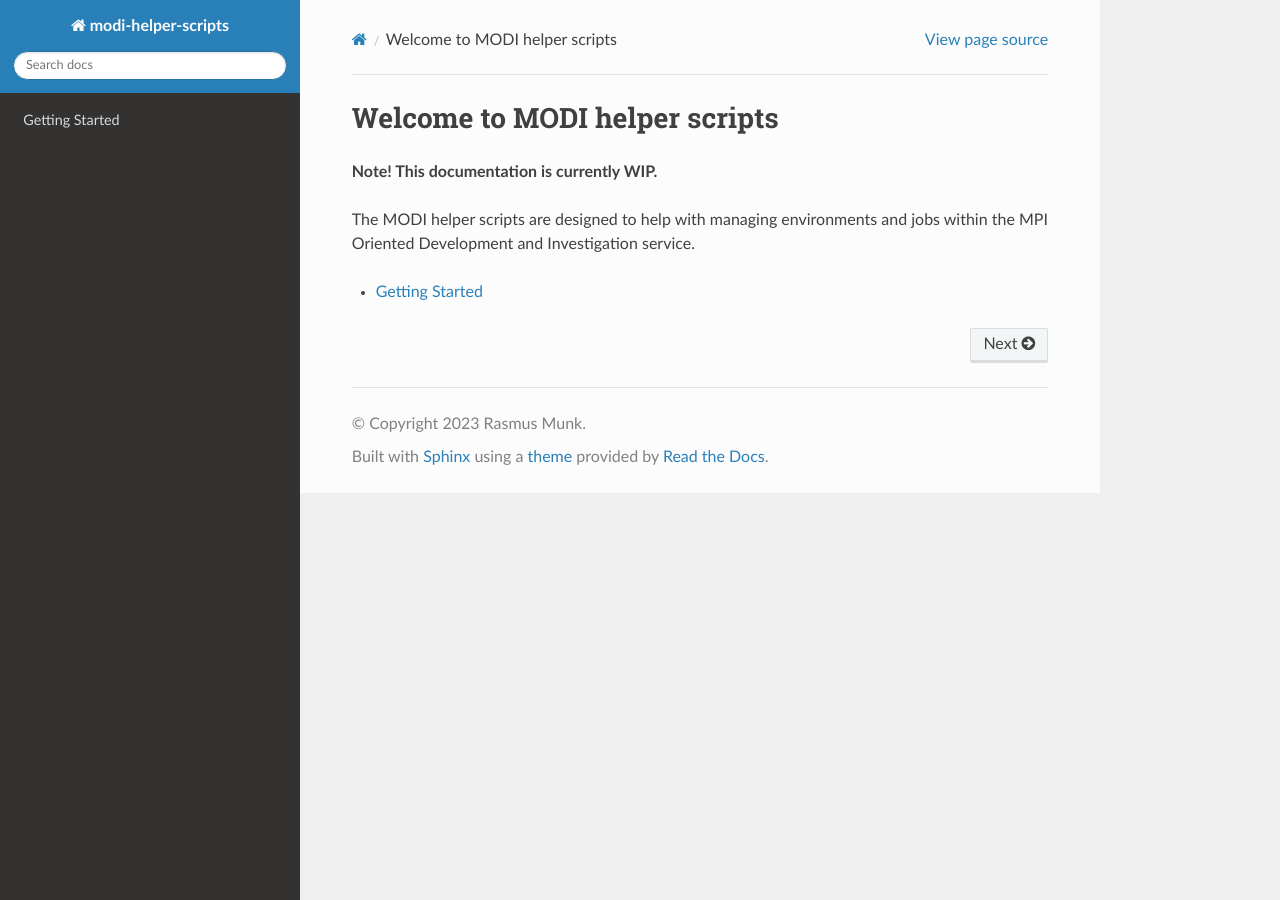
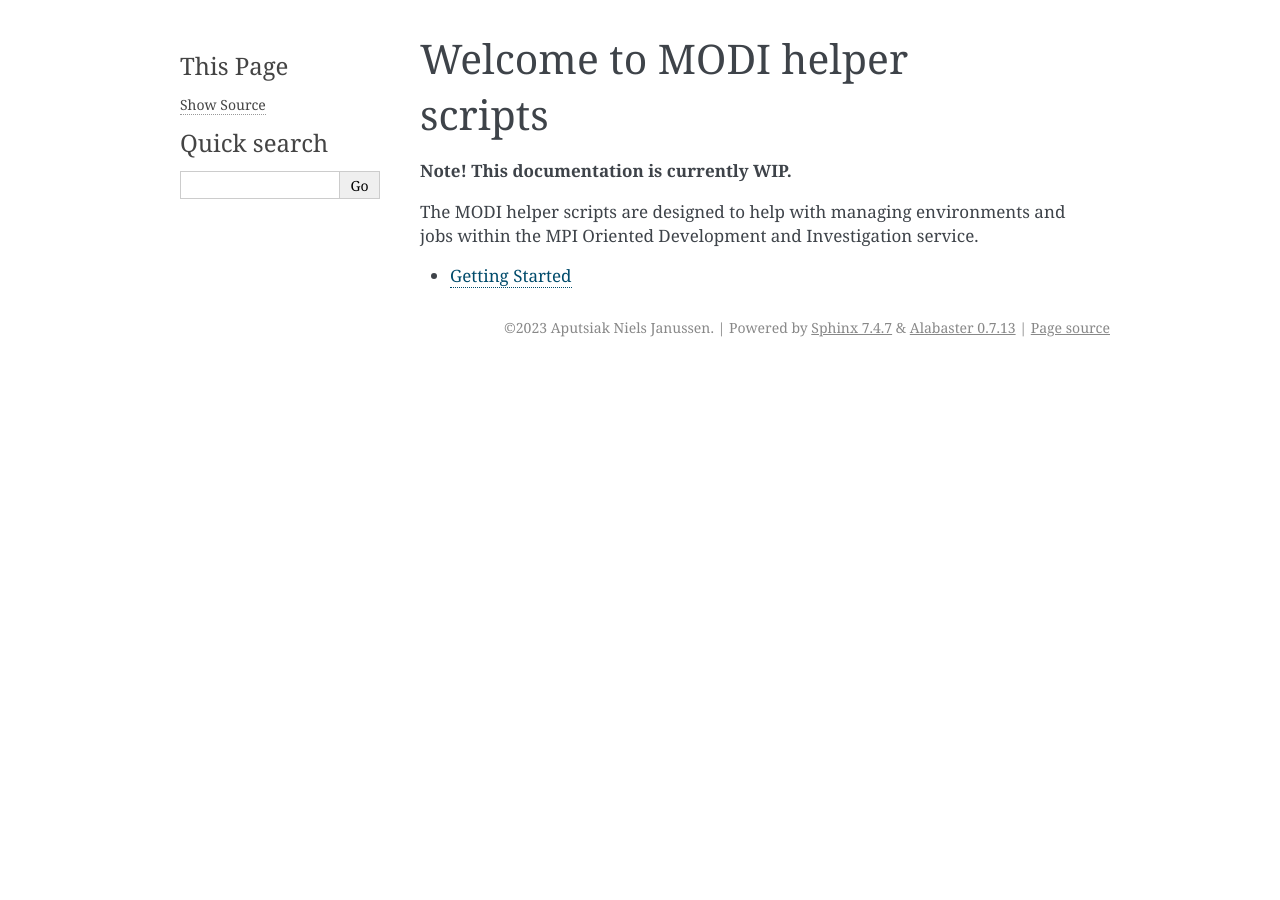
Before and after one commit to ucphhpc/migrid-user-docs, a Sphinx documentation site: the page built from docs/index.rst, in a window 1280 px wide. Built offline with Sphinx 7.4.7, drawn with Linux system fonts in a browser that asks for light colours; pages that are not in the unit, such as notebooks, are missing from menus.

Commit message:
Update conf.py

```diff
--- a/docs/conf.py
+++ b/docs/conf.py
@@ -1,11 +1,11 @@
 # Configuration file for the modi-helper-scripts documentation site.
-import sphinx_rtd_theme
+# import sphinx_rtd_theme
 
 # -- Project information -----------------------------------------------------
 
-project = "modi-helper-scripts"
-copyright = "2023 Rasmus Munk"
-author = "Rasmus Munk"
+project = "migrig-user-docs"
+copyright = "2023 Aputsiak Niels Janussen"
+author = "Aputsiak Niels Janussen"
 
 
 # -- General configuration ---------------------------------------------------
@@ -13,9 +13,9 @@
 # Add any Sphinx extension module names here, as strings. They can be
 # extensions coming with Sphinx (named 'sphinx.ext.*') or your custom
 # ones.
-extensions = [
-    "sphinx_rtd_theme",
-]
+# extensions = [
+#    "sphinx_rtd_theme",
+#]
 
 # Add any paths that contain templates here, relative to this directory.
 templates_path = ["_templates"]
@@ -31,7 +31,7 @@
 # The theme to use for HTML and HTML Help pages.  See the documentation for
 # a list of builtin themes.
 #
-html_theme = "sphinx_rtd_theme"
+# html_theme = "sphinx_rtd_theme"
 
 # Add any paths that contain custom static files (such as style sheets) here,
 # relative to this directory. They are copied after the builtin static files,
```
